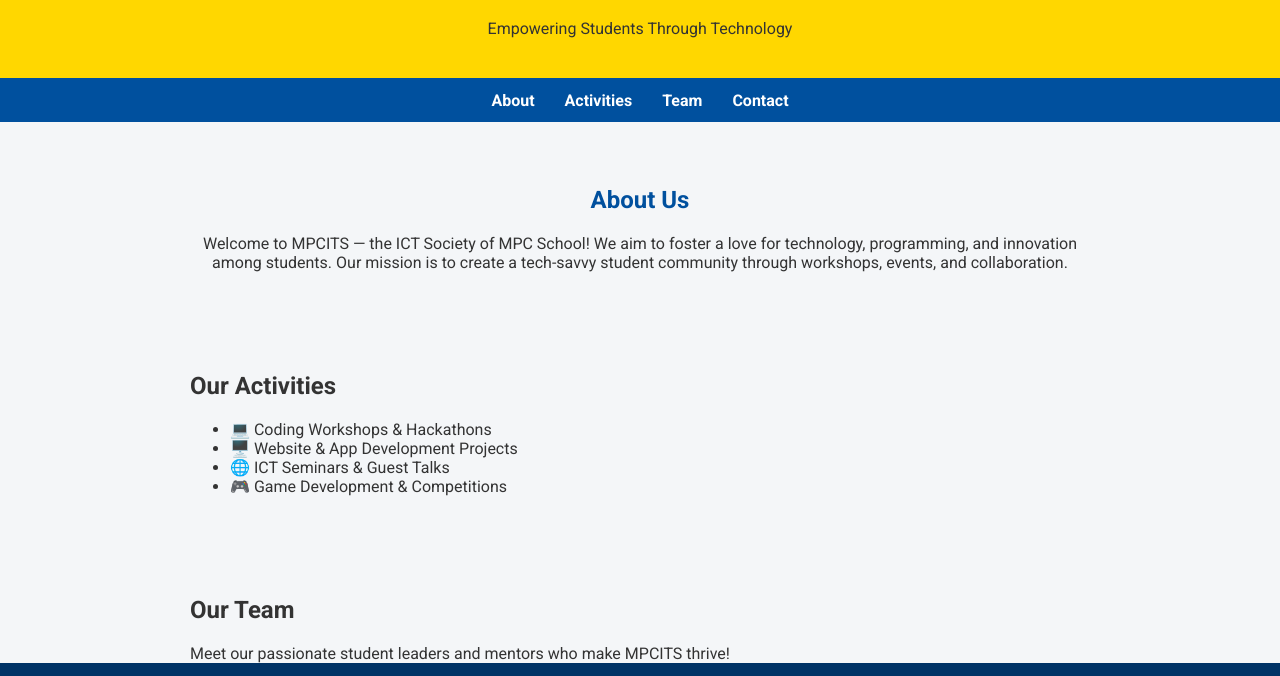
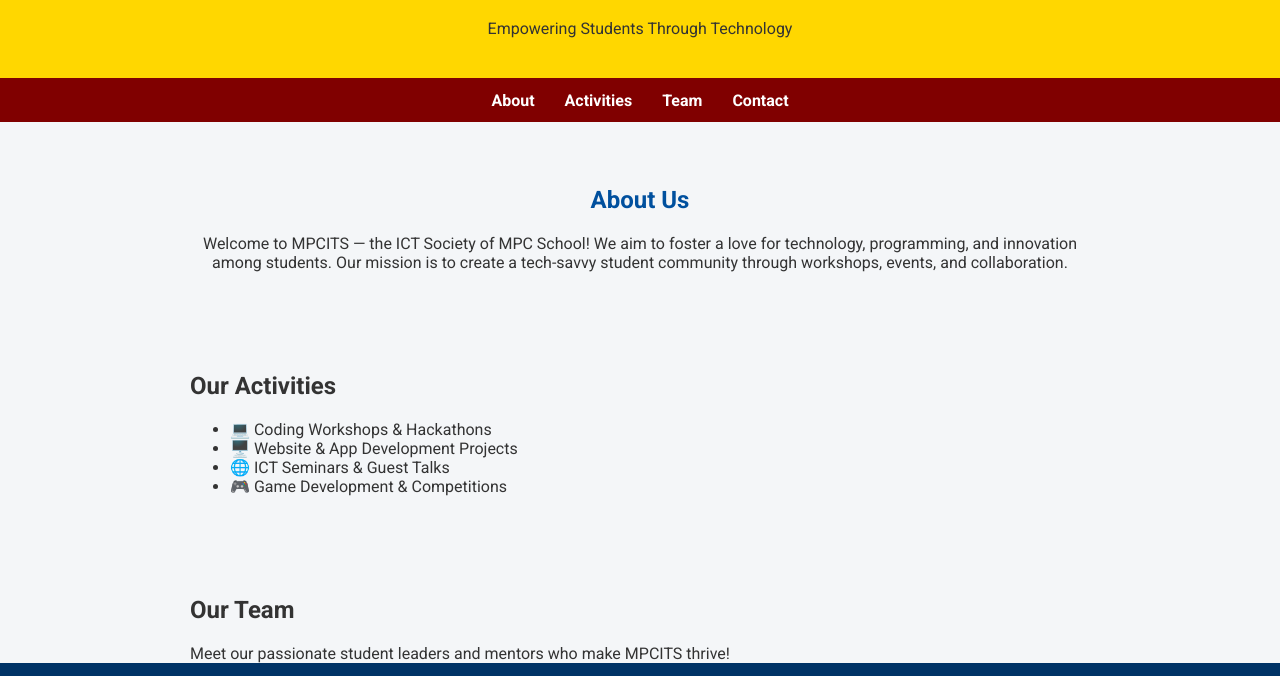
Before and after one commit to Maheen273-svg/mpcits.github.io, a plain HTML site: page index.html in a window 1280 px wide. Shown: the part 86-762 px from the top of the page. Drawn offline with Linux system fonts and the light colour scheme.

Commit message:
Update index.html

```diff
--- a/index.html
+++ b/index.html
@@ -20,7 +20,7 @@
       text-align: center;
     }
     nav {
-      background-color: #00509e;
+      background-color:#800000 ;
       padding: 0.8rem;
       display: flex;
       justify-content: center;
```
